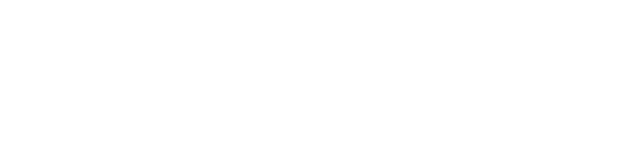
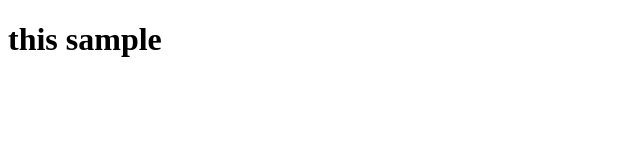
Before and after one commit to venkyraju/ngApp, a plain HTML site: page index.html in a window 1280 px wide. Shown: the whole page, without its empty margins (0-640 px from the left). Drawn offline with nearby package versions, Linux system fonts and the light colour scheme.

Commit message:
add the html

```diff
--- a/index.html
+++ b/index.html
@@ -9,6 +9,6 @@
     <script type="text/javascript" src="https://ajax.googleapis.com/ajax/libs/angularjs/1.6.5/angular.min.js"></script>
 </head>
 <body>
-
+    <h1>this sample</h1>
 </body>
 </html>
```
